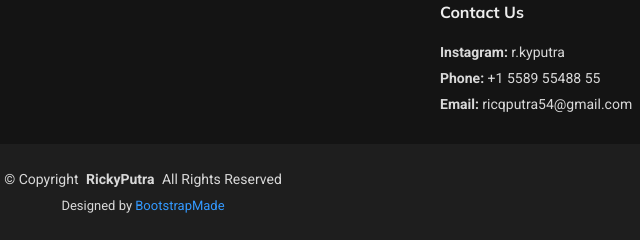
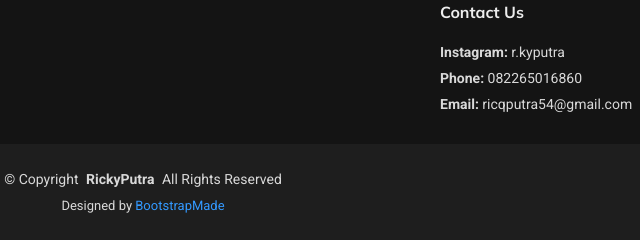
Before and after one commit to ricqputra/ricqputra.github.io, a plain HTML site: page prediksi_mata_uang.html in a window 1280 px wide. Shown: the part 6692-6932 px from the top of the page, 497-1137 px from the left. Drawn offline with Linux system fonts and the light colour scheme; files whose address does not match are found by name.

Commit message:
Update prediksi_mata_uang.html

```diff
--- a/prediksi_mata_uang.html
+++ b/prediksi_mata_uang.html
@@ -304,7 +304,7 @@
         <div class="col-lg-3 col-md-12 footer-contact text-center text-md-start">
           <h4>Contact Us</h4>
           <p class=""><strong>Instagram:</strong> <span>r.kyputra</span></p>
-          <p class=""><strong>Phone:</strong> <span>+1 5589 55488 55</span></p>
+          <p class=""><strong>Phone:</strong> <span>082265016860</span></p>
           <p><strong>Email:</strong> <span>ricqputra54@gmail.com</span></p>
         </div>
 
```
